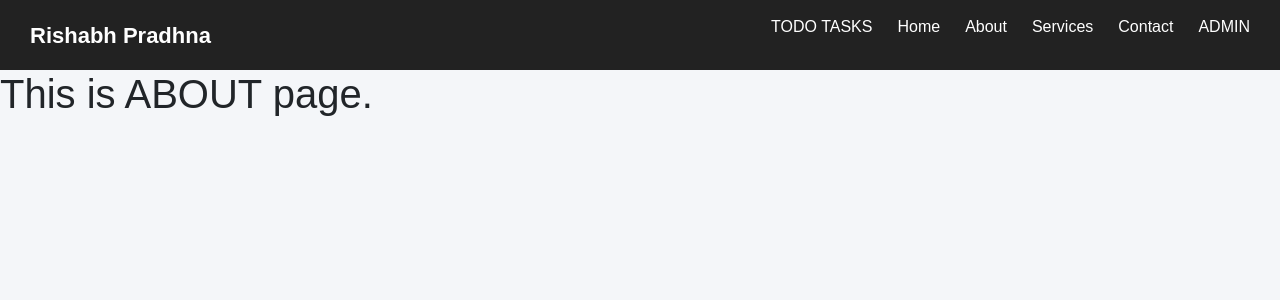
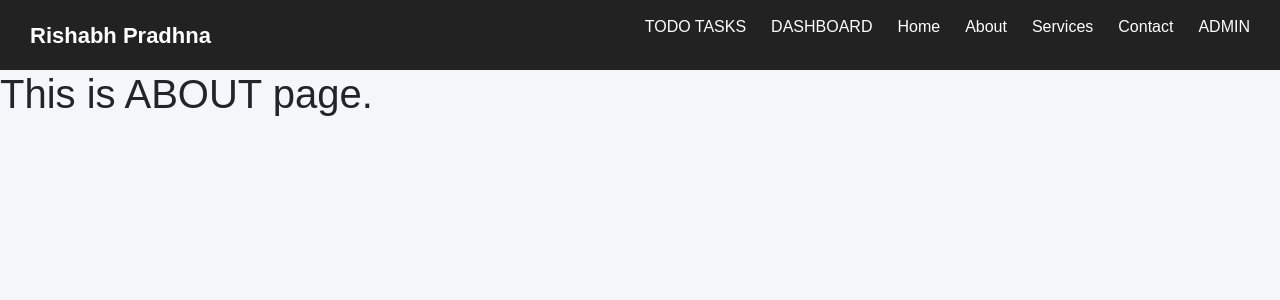
Before and after one commit to RishabhOne7/My-Django-Project, a Django app: page /about/ in a window 1280 px wide. Shown: the top 300 px of the page. Run offline with Django 5.2, Linux system fonts and the light colour scheme; data comes from the database, SQL or seed files in the repository; both versions use the stored data as it was after the commit.

Commit message:
update html

```diff
--- a/Todo_manager/templates/base.html
+++ b/Todo_manager/templates/base.html
@@ -263,6 +263,7 @@ tbody tr:hover{
 
         <ul class="nav-links">
             <li><a href="{% url "todo_tasks" %}">TODO TASKS</a></li>
+            <li><a href="{% url "tracker-dashboard" %}">DASHBOARD</a></li>
             <li><a href="{% url "home" %}">Home</a></li>
             <li><a href="{% url "about" %}">About</a></li>
             <li><a href="{% url "services" %}">Services</a></li>
```
Also changed, not shown: Todo_manager/db.sqlite3.
